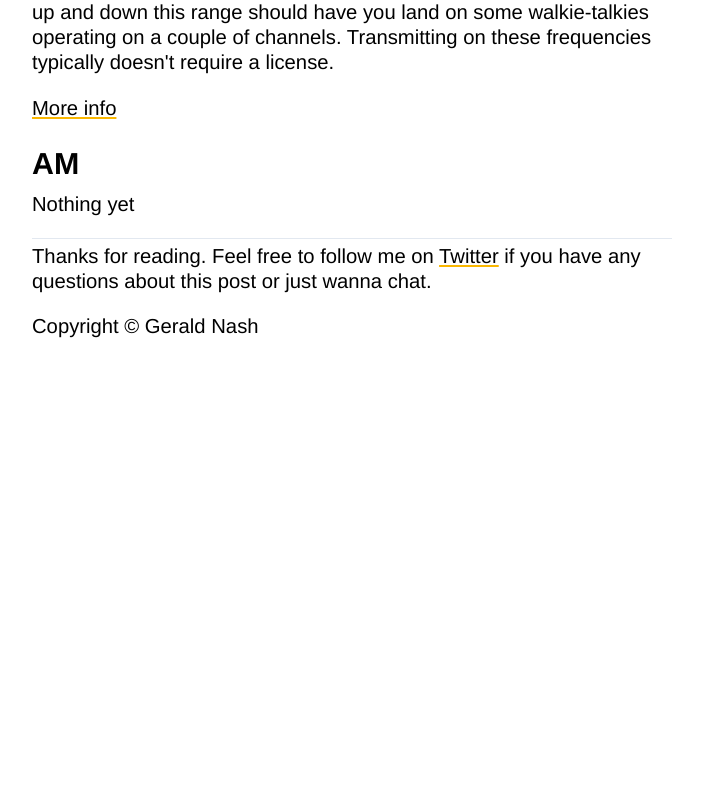
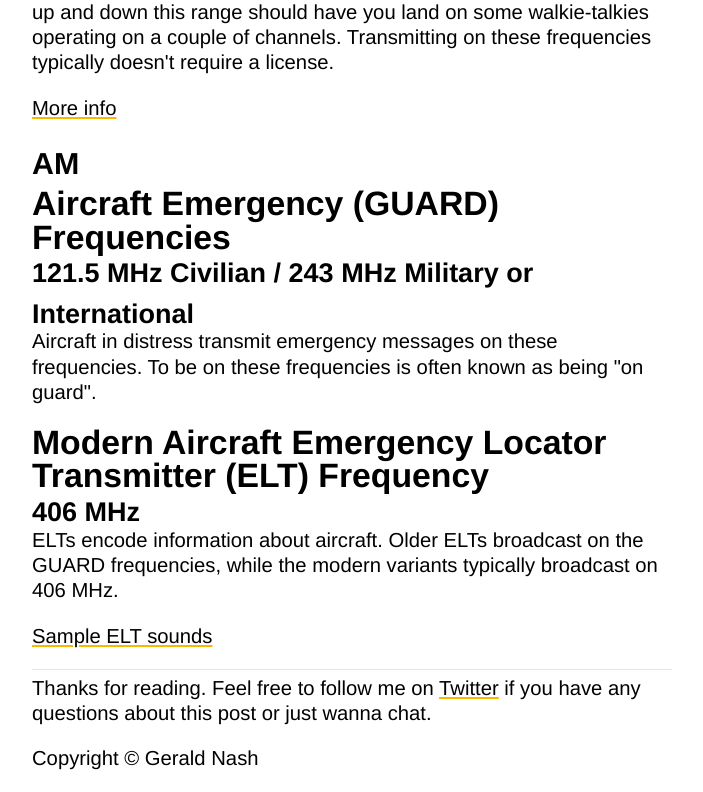
Before and after one commit to aunyks/blog, a Next.js app: page /notes/frequency-reference in a window 1280 px wide. Shown: the part 1430-2222 px from the top of the page, without its empty margins (288-991 px from the left). Before the commit the page ends 1790 px from the top, so only its background shows below. Built offline with nearby package versions, Linux system fonts and the light colour scheme.

Commit message:
add some am frequency notes

```diff
--- a/components/PostFooter.js
+++ b/components/PostFooter.js
@@ -16,7 +16,7 @@ export default function PostFooter({ date, remark }) {
         )}
       </p>
       <p className="select-none">
-        Copyright &copy; {date && year} Gerald Nash
+        Copyright &copy; {date && `2019-${year}`} Gerald Nash
         </p>
     </section>
   )
--- a/pages/notes/frequency-reference.js
+++ b/pages/notes/frequency-reference.js
@@ -61,6 +61,18 @@ export default () => (
       </p>
     </Station>
     <h2>AM</h2>
-    <p>Nothing yet</p>
+    <Station title="Aircraft Emergency (GUARD) Frequencies" freq="121.5 MHz Civilian / 243 MHz Military or International">
+      <p>
+        Aircraft in distress transmit emergency messages on these frequencies. To be on these frequencies is often known as being "on guard".
+      </p>
+    </Station>
+    <Station title="Modern Aircraft Emergency Locator Transmitter (ELT) Frequency" freq="406 MHz">
+      <p>
+        ELTs encode information about aircraft. Older ELTs broadcast on the GUARD frequencies, while the modern variants typically broadcast on 406 MHz.
+      </p>
+      <p>
+        <a target="_blank" href="http://www.7-6aircav.com/ELT%20Sounds.htm">Sample ELT sounds</a>
+      </p>
+    </Station>
   </NotesPost>
 )
```
